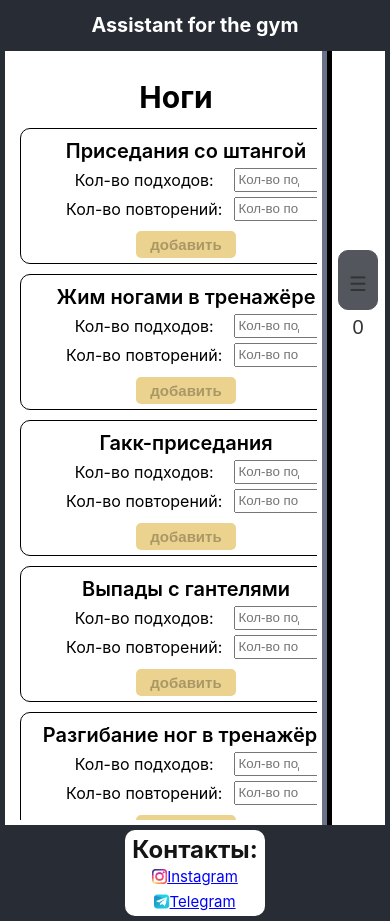
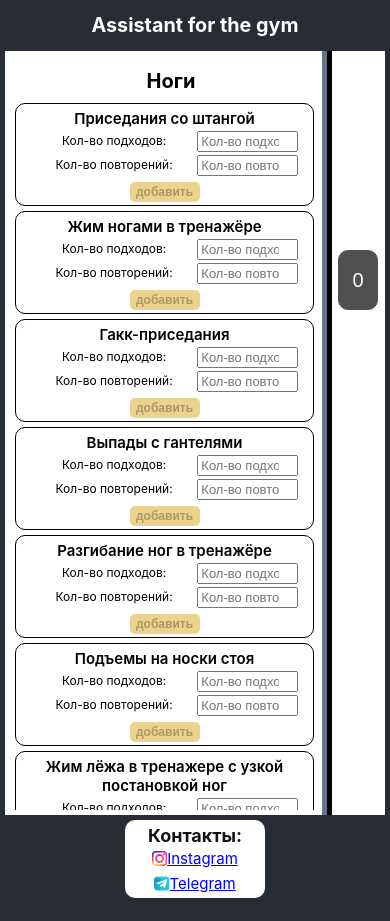
Before and after one commit to Maxim-BC/project-assistant-for-the-gym, a React (Create React App) app in the folder client/: page /group-legs in a window 390 px wide. Built offline with nearby package versions, Linux system fonts and the light colour scheme.

Commit message:
add css mobile exercises

```diff
--- a/client/src/App.css
+++ b/client/src/App.css
@@ -116,6 +116,7 @@ html {
   }
 
   .contacts-h2 {
+    font-size: 18px;
     padding-top: 3px;
     color: rgb(20, 20, 20);
     margin: 0;
@@ -133,7 +134,7 @@ html {
     padding: 5px;
     border-right: 10px #282c34 ridge;
     background-color: white;
-    width: 85%;
+    width: 95%;
   }
   .main-page {
     background-color: white;
--- a/client/src/components/Favorites/Favorites.css
+++ b/client/src/components/Favorites/Favorites.css
@@ -57,6 +57,7 @@
   display: flex;
   justify-content: center;
   align-items: center;
+  border-left: solid 2px black;
 }
 
 .favorites-btn-delete {
@@ -132,7 +133,7 @@
   justify-content: center;
   font-size: 18px;
   color: rgb(255, 255, 255);
-  font-weight: 600
+  font-weight: 600;
 }
 
 .favorites-link-workouts:hover {
--- a/client/src/components/GroupMuscles/GroupMuscles.css
+++ b/client/src/components/GroupMuscles/GroupMuscles.css
@@ -125,3 +125,122 @@
   transition: 1s;
   background-color: rgb(255, 166, 0);
 }
+
+@media (min-width: 320px) and (max-width: 768px) {
+  .list-exercises-li {
+    border-radius: 10px;
+    border: black solid 1px;
+    display: flex;
+    flex-direction: column;
+    justify-content: center;
+    align-items: center;
+    width: 100%;
+    max-height: 150px;
+  }
+  .list-exercises-ul {
+    display: grid;
+    grid-gap: 5px;
+    grid-template-columns: repeat(auto-fit, minmax(150px, 1fr));
+    grid-template-rows: 1fr 1fr;
+    grid-auto-columns: 1fr;
+    width: 100%;
+    height: 100%;
+    margin: auto;
+    list-style-type: none;
+    padding-left: 0px;
+  }
+
+  .list-exercises-li-name {
+    font-weight: 600;
+    font-size: 15px;
+    margin: 5px 3px 3px;
+  }
+
+  .list-exercises-label {
+    display: flex;
+    margin-bottom: 3px;
+    width: 80%;
+    justify-content: center;
+  }
+
+  .list-exercises-box-btn-add {
+    height: 30%;
+    width: 100%;
+    max-height: 28px;
+  }
+  .add-button {
+    font-size: 12px;
+    font-weight: 600;
+    background-color: rgb(52, 133, 72);
+    width: 70px;
+    cursor: pointer;
+    border-radius: 5px;
+    border: solid 1px rgb(255, 255, 255);
+    color: aliceblue;
+    padding: 3px;
+    margin: 3px;
+  }
+  .group-muscles-title {
+    padding: 3px;
+    width: 80%;
+    font-size: 20px;
+    margin-bottom: 7px;
+    margin-left: 15px;
+    margin-top: 5px;
+  }
+
+  .box-exercises {
+    display: flex;
+    flex-direction: column;
+    align-items: center;
+    padding: 5px;
+  }
+
+  .group-muscles-btn-back-text {
+    color: white;
+    font-size: 13px;
+    height: 18px;
+    vertical-align: middle;
+    font-weight: 600;
+    display: flex;
+    align-items: center;
+    justify-content: center;
+  }
+
+  .list-exercises-input {
+    font-size: 13px;
+    width: 40%;
+  }
+
+  .group-muscles-btn-back {
+    margin: 10px 5px 10px 5px;
+    border-radius: 15px;
+    width: 80%;
+    min-width: 180px;
+    max-width: 300px;
+    height: 30px;
+    text-decoration: none;
+    background-color: rgb(212, 132, 3);
+    display: flex;
+    align-items: center;
+    justify-content: center;
+  }
+
+  .group-muscles-btn-back:hover .btn-back-text {
+    font-size: 16px;
+    font-weight: 600;
+    color: rgb(255, 255, 255);
+  }
+
+  .list-exercises-label-text {
+    font-size: 12px;
+    margin: 2px;
+    width: 70%;
+  }
+  .list-exercises-label {
+    display: flex;
+    margin-bottom: 3px;
+    width: 90%;
+    justify-content: center;
+  }
+}
--- a/client/src/components/MainPage/SelectionMenu.css
+++ b/client/src/components/MainPage/SelectionMenu.css
@@ -42,19 +42,37 @@
 }
 
 @media (min-width: 320px) and (max-width: 768px) {
-  .muscle-group-img {
-    height: 100px;
-    width: 100px;
+  .card-muscle-group {
+    background-color: rgb(41, 37, 37);
+    padding: 6px;
+    border: black 1px solid;
+    border-radius: 15px;
+    margin: 6px;
+    text-decoration: none;
+    color: black;
   }
 
+  .muscle-group-img {
+    min-height: 80px;
+    min-width: 80px;
+    height: 60%;
+    width: 60%;
+  }
+  .title-muscle-group {
+    color: white;
+    font-size: 18px;
+    margin: 6px;
+  }
   .box-cards {
     height: 100%;
     min-width: 150px;
     max-width: 600px;
-    flex-wrap: wrap;
-    display: flex;
-    justify-content: flex-start;
-    margin: 0px 10px;
+    display: grid;
+  grid-gap: 5px;
+  grid-template-columns: repeat(auto-fit, minmax(100px, 1fr));
+  grid-template-rows: 1fr 1fr;
+  grid-auto-columns: 1fr;
+    margin: 0px 6px;
   }
   .card-muscle-group {
     background-color: rgb(41, 37, 37);
@@ -64,5 +82,8 @@
     margin: 5px;
     text-decoration: none;
     color: black;
+    width: 70%;
+    height: 80%;
+    min-width: 90px;
   }
 }
--- a/client/src/components/MobileFavorites/MobileFavorites.css
+++ b/client/src/components/MobileFavorites/MobileFavorites.css
@@ -1,17 +1,17 @@
 .show {
-  cursor:pointer;
+  cursor: pointer;
   width: 40px;
   height: 60px;
   opacity: 0.8;
   font-size: 20px;
-  background-color: #282c34;
+  background-color: #050505df;
   border-radius: 10px;
   border: solid 1px #282c34;
-  color: rgb(0, 0, 0);
+  color: rgb(255, 255, 255);
   right: 12px;
   top: 250px;
   position: fixed;
-  display: block;
+  display: flex;
   justify-content: center;
   align-items: center;
   align-content: center;
@@ -21,10 +21,10 @@
 }
 
 .mobile-favorites-back {
-  width: 30%;
+  width: 25%;
   cursor: pointer;
-  font-size: 17px;
-  background-color:rgb(212, 142, 13);
+  font-size: 12px;
+  background-color: rgb(212, 142, 13);
   color: white;
   border: rgb(212, 142, 13) 1px solid;
   border-radius: 10px;
@@ -41,9 +41,14 @@
   width: 80vw;
   left: 25px;
   min-width: 80px;
-  max-width: 550px;
+  max-width: 100%;
   border-radius: 15px;
 }
+
+.mobile-favorites-h2 {
+  font-size: 18px;
+}
+
 .mobile-favorites-list {
   margin: 3px 5px;
   margin-left: 0px;
@@ -59,20 +64,21 @@
   margin-bottom: 1px;
   display: flex;
   justify-content: flex-start;
-  width: 90%;
+  width: 98%;
   border: black solid 2px;
   align-items: stretch;
   height: 20%;
   min-width: 215px;
   font-weight: 600;
+  font-size: 10px;
 }
 
 .mobile-favorites-btn-save {
-  font-size: 14px;
+  font-size: 12px;
   font-weight: 600;
   background-color: rgb(52, 133, 72);
-  width: 120px;
-  height: 40px;
+  width: 100px;
+  height: 25px;
   border: rgb(212, 13, 13);
   cursor: pointer;
   border-radius: 10px;
@@ -95,9 +101,6 @@
   color: rgba(0, 0, 0, 0.281);
   background-color: rgba(212, 159, 13, 0.466);
   border: none;
-}
-.mobile-favorites-name-point {
-  width: 85%;
 }
 
 .mobile-favorites-box-btn {
@@ -143,6 +146,7 @@
   font-size: 15px;
   font-weight: 600;
   height: 100%;
+  font-size: 10px;
 }
 
 .mobile-favorites-quantity-exercises {
--- a/client/src/components/MobileFavorites/MobileFavorites.js
+++ b/client/src/components/MobileFavorites/MobileFavorites.js
@@ -85,7 +85,7 @@ function MobileFavorites({
         type="button"
         className="mobile-favorites-btn-save"
       >
-        Сохранить тренировку
+        Сохранить
       </button>
     ) : (
       <Link
@@ -103,7 +103,7 @@ function MobileFavorites({
   const windowMobileFavorites =
     btnOpenSaveList === "hide" ? (
       <div className="mobile-favorites">
-        <h2>Ваша тренировка</h2>
+        <h2 className="mobile-favorites-h2">Ваша тренировка</h2>
         <p className="mobile-favorites-quantity-exercises">
           Количество упражнений: {quantityItemFavorites}
         </p>
@@ -137,7 +137,6 @@ function MobileFavorites({
   return (
     <>
       <button onClick={() => openMenuSaveList()} className={btnOpenSaveList}>
-        <p>&#9776;</p>
         {quantityItemFavorites}
       </button>
       {windowMobileFavorites}
--- a/client/src/components/Workouts/Workouts.css
+++ b/client/src/components/Workouts/Workouts.css
@@ -81,3 +81,89 @@
 .workouts-box {
   width: 90%;
 }
+
+@media (min-width: 320px) and (max-width: 768px) {
+  .workouts-ul-list {
+    margin: auto;
+    list-style-type: none;
+    display: grid;
+    grid-gap: 5px;
+    grid-template-columns: repeat(auto-fit, minmax(200px, 0.4fr));
+    grid-template-rows: 1fr 1fr;
+    grid-auto-columns: 1fr;
+    justify-content: center;
+    font-weight: 600;
+    list-style-type: none;
+    padding-left: 0px;
+  }
+
+  .title-workouts {
+    color: rgb(0, 0, 0);
+    font-size: 18px;
+  }
+  .workouts-btn-back {
+    min-width: 180px;
+    cursor: pointer;
+    margin: 10px 5px 10px 5px;
+    border-radius: 15px;
+    width: 70%;
+    min-width: 250px;
+    max-width: 300px;
+    height: 30px;
+    text-decoration: none;
+    background-color: rgb(212, 132, 3);
+    display: flex;
+    align-items: center;
+    justify-content: center;
+  }
+
+  .workouts-btn-back-text {
+    border: none;
+    background-color: rgb(212, 132, 3);
+    color: white;
+    font-size: 16px;
+    height: 18px;
+    vertical-align: middle;
+    font-weight: 600;
+    display: flex;
+    align-items: center;
+    justify-content: center;
+  }
+
+  .workouts-btn-back:hover .workouts-btn-back-text {
+    cursor: pointer;
+    font-size: 18px;
+    font-weight: 600;
+    color: rgb(255, 255, 255);
+    background-color: rgb(255, 166, 0);
+    transition: 1s;
+  }
+
+  .workouts-btn-back:hover {
+    transition: 1s;
+    background-color: rgb(255, 166, 0);
+  }
+
+  .workouts-box-btn-back {
+    display: flex;
+    justify-content: center;
+    align-items: center;
+  }
+
+  .workouts-name-exercise {
+    margin: 5px;
+    font-size: 16px;
+  }
+
+  .workouts-list-exercises-label-text {
+    margin: 5px;
+    font-size: 14px;
+  }
+
+  .workouts-list-exercises-li {
+    margin: 2px;
+    border: 1px solid;
+    border-radius: 15px;
+    width: 100%;
+  }
+}
```
